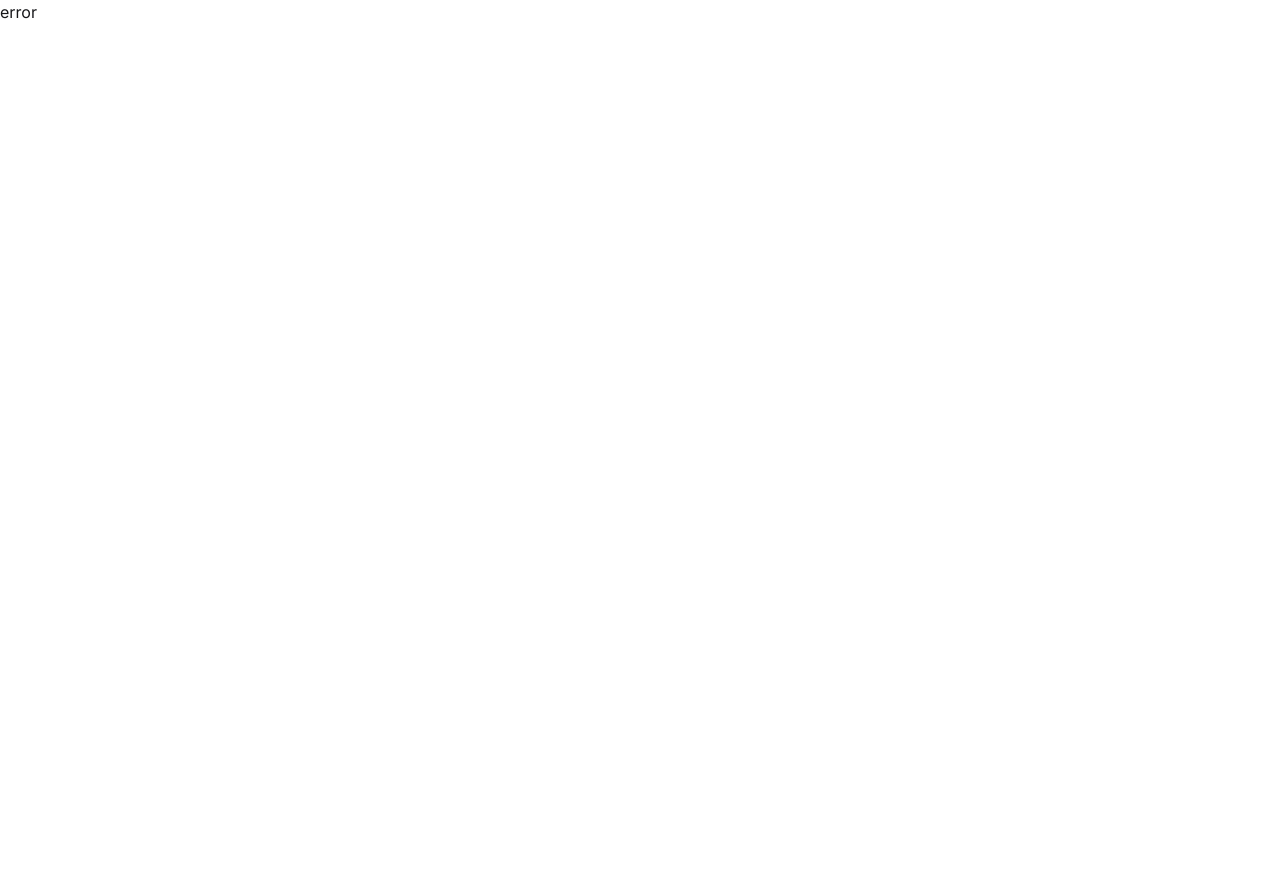
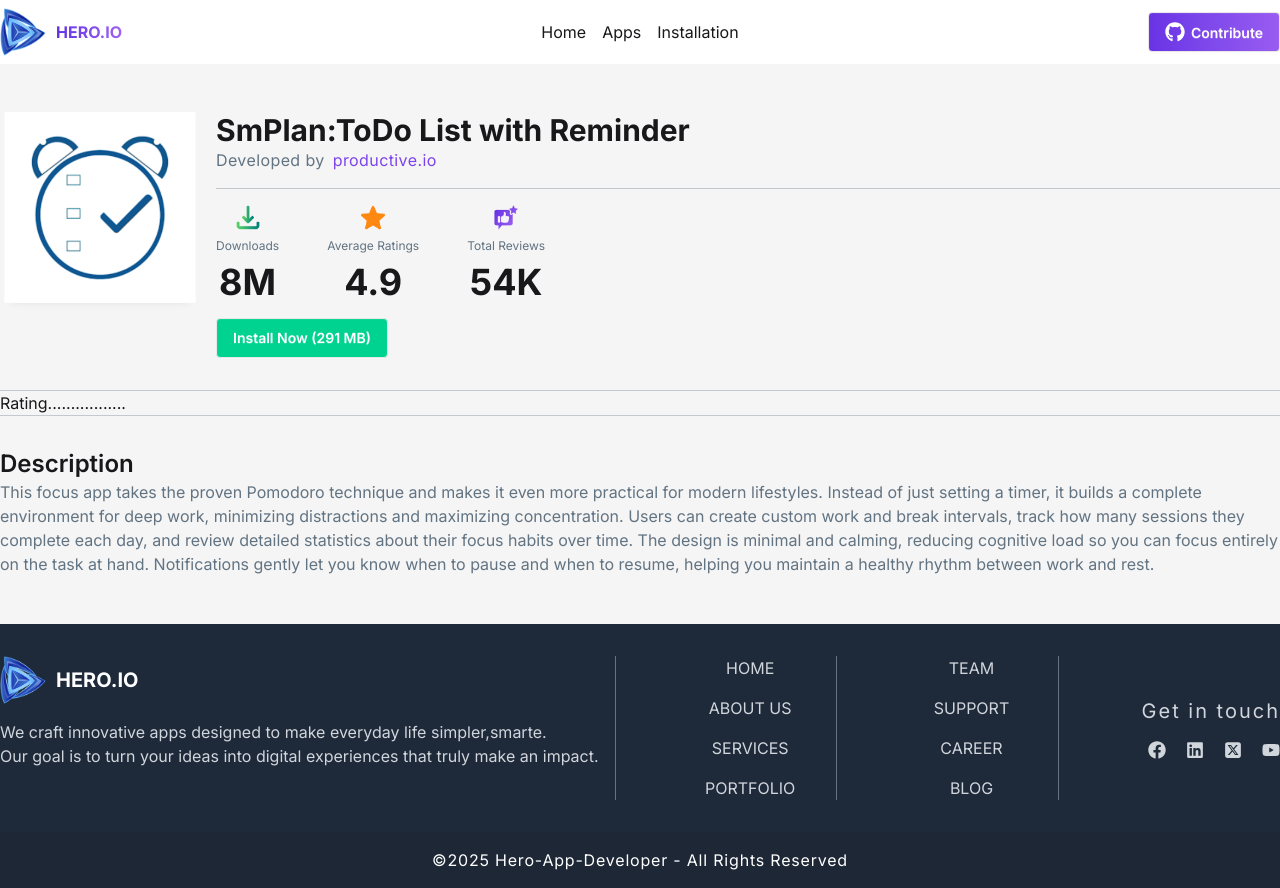
Before and after one commit to thtTAMALtht/Hero-Web-Developer, a React (Vite) app: page /app/1 in a window 1280 px wide. Before the commit this address had no page. Before the commit the page ends 800 px from the top, so only its background shows below. Built offline with nearby package versions, Linux system fonts and the light colour scheme.

Commit message:
app details design added

```diff
--- a/src/Pages/Apps/AllApplication.jsx
+++ b/src/Pages/Apps/AllApplication.jsx
@@ -56,7 +56,7 @@
         {
             searchProducts.length === 0
             ?
-            <div className="flex  justify-center items-center py-[110px] rounded-lg">
+            <div className="flex  justify-center items-center lg:py-[110px] rounded-lg">
                 <h3 className="text-xl lg:text-6xl font-bold text-center">Unfortunately we could't find the app<br></br> you are looking for ☹</h3>
             </div>
             :
--- /dev/null
+++ b/src/Pages/Apps/AppDetails.jsx
@@ -0,0 +1,96 @@
+import React from "react";
+import Container from "../../Components/Container/Container";
+import clockImage from "../../assets/clock.png";
+import downloadImage from "../../assets/icon-downloads.png";
+import ratingImage from "../../assets/icon-ratings.png";
+import reviewImage from "../../assets/icon-review.png";
+
+const AppDetails = () => {
+  return (
+    <div className="bg-[#F5F5F5] py-12">
+      <Container>
+        {/* install app */}
+        <div className="grid grid-cols-12 gap-4 pb-8">
+          <div className="col-span-2">
+            <img src={clockImage} alt="" />
+          </div>
+
+          <div className="col-span-10 space-y-4">
+            <div>
+              <h3 className="font-bold text-3xl">
+                SmPlan:ToDo List with Reminder
+              </h3>
+              <p className="tracking-wide text-[#627382]">
+                Developed by
+                <span className="text-[#7C44EA] ml-2">productive.io</span>
+              </p>
+            </div>
+            <hr className="border-t border-[#C4C9CE]" />
+            <div className="flex gap-12 text-center">
+                <div className="flex flex-col items-center space-y-2">
+                    <img className="w-6" src={downloadImage} alt="download image" />
+                    <p className="text-xs text-[#627382]">Downloads</p>
+                    <h5 className="font-bold text-4xl">8M</h5>
+                </div>
+                <div className="flex flex-col items-center space-y-2">
+                    <img className="w-6" src={ratingImage} alt="rating image" />
+                    <p className="text-xs text-[#627382]">Average Ratings</p>
+                    <h5 className="font-bold text-4xl">4.9</h5>
+                </div>
+                <div className="flex flex-col items-center space-y-2">
+                    <img className="w-6" src={reviewImage} alt="download image" />
+                    <p className="text-xs text-[#627382]">Total Reviews</p>
+                    <h5 className="font-bold text-4xl">54K</h5>
+                </div>
+            </div>
+            <div>
+                <button className="btn bg-[#00D390] text-white">Install Now (291 MB)</button>
+            </div>
+          </div>
+        </div>
+        <hr className="border-t border-[#C4C9CE]" />
+
+        {/* rating chart  */}
+
+        <div>
+            <h3>Rating.................</h3>
+        </div>
+
+        <hr className="border-t border-[#C4C9CE]" />
+
+        {/* description  */}
+        <div className="pt-8">
+            <h2 className="font-semibold text-2xl">Description</h2>
+            <p className="text-[#627382]">This focus app takes the proven Pomodoro technique and makes it even more practical for modern lifestyles. Instead of just setting a timer, it builds a complete environment for deep work, minimizing distractions and maximizing concentration. Users can create custom work and break intervals, track how many sessions they complete each day, and review detailed statistics about their focus habits over time. The design is minimal and calming, reducing cognitive load so you can focus entirely on the task at hand. Notifications gently let you know when to pause and when to resume, helping you maintain a healthy rhythm between work and rest.
+            </p>
+        </div>
+
+
+
+
+
+
+
+
+
+
+
+
+
+
+
+
+
+
+
+
+
+
+
+
+      </Container>
+    </div>
+  );
+};
+
+export default AppDetails;
--- a/src/Pages/Apps/AppsCard.jsx
+++ b/src/Pages/Apps/AppsCard.jsx
@@ -1,9 +1,12 @@
+import { Link } from "react-router";
 import downloadImage from "../../assets/icon-downloads.png";
 import ratingImage from "../../assets/icon-ratings.png";
-const AppsCard = ({app}) => {
-
-    const {image,title,downloads,ratings} = app;
-    const totalStars = ratings.reduce((sum, rating, i) => sum + (i + 1) * rating.count, 0);
+const AppsCard = ({ app }) => {
+  const { id, image, title, downloads, ratings } = app;
+  const totalStars = ratings.reduce(
+    (sum, rating, i) => sum + (i + 1) * rating.count,
+    0
+  );
   const totalUsers = ratings.reduce((total, rating) => total + rating.count, 0);
   const averageRating = (totalStars / totalUsers).toFixed(1);
 
@@ -26,9 +29,8 @@
   //     ]
   //   },
 
-
-
   return (
+    <Link to={`/app/${id}`}>
       <div className="bg-white p-4 rounded-md space-y-4 shadow hover:scale-102 cursor-pointer">
         <div className="bg-[#D9D9D9] rounded-xl">
           <img className="w-full h-[220px]" src={image} alt="" />
@@ -38,11 +40,7 @@
         </div>
         <div className="flex justify-between">
           <div className="flex items-center bg-[#F1F5E8] gap-2 px-3 py-1 rounded-md">
-                <img
-                  className="w-4"
-                  src={downloadImage}
-                  alt="download iconImg"
-                />
+            <img className="w-4" src={downloadImage} alt="download iconImg" />
             <span className="text-[#00D390]">{downloads}</span>
           </div>
           <div className="flex items-center bg-[#FFF0E1] gap-2 px-3 py-1 rounded-md">
@@ -51,6 +49,7 @@
           </div>
         </div>
       </div>
+    </Link>
   );
 };
 
--- a/src/Routes/Routes.jsx
+++ b/src/Routes/Routes.jsx
@@ -5,6 +5,7 @@
 import Installations from "../Pages/Installations/Installations";
 import ErrorPage from "../Pages/ErrorPage/ErrorPage";
 import AllApplication from "../Pages/Apps/AllApplication";
+import AppDetails from "../Pages/Apps/AppDetails";
 
 const router = createBrowserRouter([
   {
@@ -26,6 +27,10 @@
         path: '/installation',
         Component: Installations,
       },
+      {
+        path: '/app/:id',
+        Component: AppDetails
+      },
     ],
   },
 ]);
```
Also changed, not shown: src/assets/clock.png (added). Lines whose indentation alone changed are shown as unchanged.
